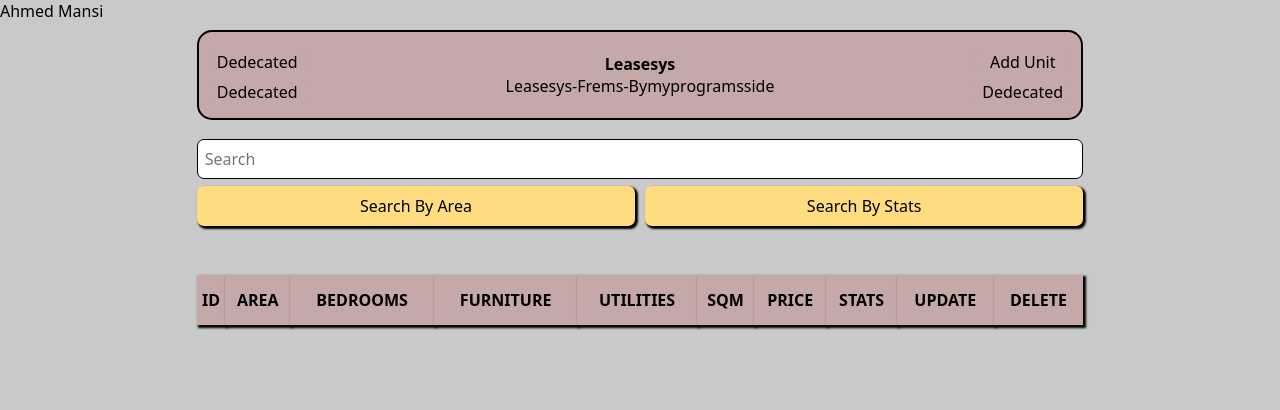
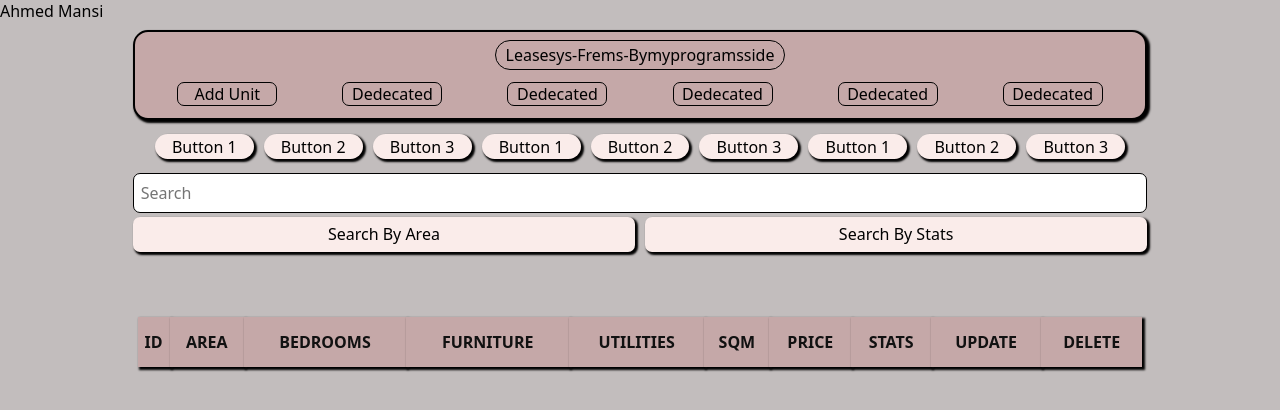
Before and after one commit to ahmedaaamm2/leasesys, a website: page index.html in a window 1280 px wide. Drawn offline with Linux system fonts and the light colour scheme.

Commit message:
added filter div

```diff
--- a/index.html
+++ b/index.html
@@ -10,20 +10,23 @@
     <div class="crud">
 
         <div class="head">
-            <div class="headBtnLeft">
+            <div class="headTop">
+                <p>leasesys-frems-bymyprogramsside</p>
+            </div>
+            <div class="headBottom">
+                <button onclick="addUnit()" id="addUnit">Add Unit</button>
                 <button id="dedecated">dedecated</button>
                 <button id="dedecated">dedecated</button>
-            </div>
-            <div>
-                <h3>Leasesys</h3>
-                <p>leasesys-frems-bymyprogramsside</p>
-            </div>
-            <div class="headBtnRight">
-                <button onclick="addUnit()" id="addUnit">Add Unit</button>
+                <button id="dedecated">dedecated</button>
+                <button id="dedecated">dedecated</button>
                 <button id="dedecated">dedecated</button>
             </div>
         </div>
 
+        <div id="filterDiv" class="filter">
+
+
+        </div>
 
         <div id ="inpusId" class="inputs-div">
             <input type="text" id="area" placeholder="area" >
@@ -46,7 +49,6 @@
                 </div>
             </div>
             <div id="deleteAll">
-
         </div>
     <div class="table-div">
         <table id="table">
--- a/main.js
+++ b/main.js
@@ -136,6 +136,7 @@ function addUnit(){
     if(fields.style.display == "none"){
         fields.style.display = "block";
         buttonFld.innerHTML = "Hide Fields"
+
     }else{
         fields.style.display = "none";
         buttonFld.innerHTML = "Add Unit"
@@ -154,17 +155,17 @@ function changeRowColor(tableId) {
 
         // Change the row color based on the context (value in the first cell)
         if (CellValue === 'Booked') {
-            row.style.backgroundColor = '#F9E897';
+            row.style.backgroundColor = '#faf9d9';
         } else if (CellValue === 'Contract') {
-            row.style.backgroundColor = '#FFC374';
+            row.style.backgroundColor = '#fae6d9';
         } else if (CellValue === 'Leased') {
-            row.style.backgroundColor = '#e6aaaa';
+            row.style.backgroundColor = '#f7d9fd';
         } else if (CellValue === 'Deposit') {
-            row.style.backgroundColor = '#EECAD5';
+            row.style.backgroundColor = '#e2d9fd';
         } else if (CellValue === 'Onhold') {
             row.style.backgroundColor = '#b7e5fa';
         } else {
-            row.style.backgroundColor = 'white'; // Default color
+            row.style.backgroundColor = '#e3fad9'; // Default color
         }
     }
 }
@@ -285,6 +286,32 @@ function searchData(value)
 
 
 
+// function for filter div located under head div
+
+function createButtons(names) {
+    const container = document.getElementById('filterDiv');
+    container.innerHTML = ''; // Clear previous buttons
+
+    names.forEach(name => {
+        const button = document.createElement('button');
+        button.textContent = name;
+        button.className = "btnId";
+        button.id = generateRandomId();
+        button.onclick = () => alert(`${name + " " +  button.className + " " + button.id } clicked!`);
+        container.appendChild(button);
+    });
+}
+
+// Example array of names
+const namesArray = ['Button 1', 'Button 2', 'Button 3', 'Button 1', 'Button 2', 'Button 3', 'Button 1', 'Button 2', 'Button 3'];
+createButtons(namesArray);
+
+
+
+// function to generate a random id
+function generateRandomId() {
+    return 'btn-' + Math.random().toString(36).substr(2, 9);
+}
 
 
 
--- a/style.css
+++ b/style.css
@@ -31,7 +31,9 @@
 
 
 body{
-    background-color: #c9c9c9;
+    background-color: #c2bdbd;
+    /* display: block; */
+
 }
 button, .head, .tableHead{
     background-color: var(--headbtnclr);
@@ -47,7 +49,7 @@ button:hover, #update:hover, #delete:hover{
     display: flex;
     flex-direction: column;
     /* background-color: var(--main-background); */
-    width: 70%;
+    width: 80%;
     padding: 0.5em .3em;
     gap: .3em;
     margin: auto;
@@ -65,16 +67,85 @@ input{
 }
 .head{
     display: flex;
-    /* flex-direction: column; */
+    flex-direction: column;
     justify-content: space-between;
     align-items: center;
     height: 90px;
     text-align: center;
     border-radius: 15px;
     padding: 0 10px;
-    /* box-shadow: var(--shado); */
+    box-shadow: var(--shado);
     border: 2px solid #000000;
+    margin-bottom: 5px;
 
+}
+
+#dedecated, #addUnit{
+    height: fit-content;
+    width: 100px;
+    padding: 0 8px;
+    box-shadow: var(--shadoless);
+    background-color: #c4c4c4;
+    font-weight: lighter;
+    border: .5px solid #000000;
+    background-color: #c5a8a8;
+    /* background-color: #bad8fa; */
+}
+
+.headTop{
+    /* background-color: #bad8fa; */
+    border-radius: 20px;
+    border: .5px solid #000000;
+    display: flex;
+    align-items: center;
+    /* height: 50px; */
+    padding: 3px 10px;
+    margin-top: 8px;
+}
+
+.headBottom{
+    height: 60px;
+    width: 100%;
+    /* background-color: #3e8feb; */
+    display: flex;
+    /* flex-direction: column; */
+    justify-content: space-around;
+    align-items: center;
+}
+
+.head, th{
+    background-color: #c5a8a8;
+    /* background-color: #e4c359; */
+}
+
+.filter{
+    height: 20px;
+    display: flex;
+    padding: 17px ;
+    overflow-x: auto;
+    overflow-y: hidden;
+    white-space: nowrap;
+    align-items: center;
+    /* background-color: #31e70c; */
+}
+
+.btnId{
+    /* background-color: #007bff; */
+    color: rgb(0, 0, 0);
+    border: none;
+    /* padding: 10px 20px; */
+    margin: 5px;
+    cursor: pointer;
+    position: relative;
+    transition: transform 0.3s ease;
+    border-radius: 5px;
+    /* background-color: #f0cfcc; */
+    border-radius: 15px;
+    height: 25PX;
+}
+
+.btnId:hover {
+    transform: translateX(5px);
 }
 
 .inputs-div{
@@ -88,7 +159,7 @@ input{
     display: flex;
     flex-direction: column;
     gap: .5em;
-    padding: 10px 0;
+    /* padding: 10px 0; */
     /* border-radius: 15px; */
 }
 
@@ -99,14 +170,15 @@ input:focus{
 
 button{
     width: 100%;
-    height: 40px;
+    height: 35px;
     border-radius: 7px;
     /* padding: 4px 0; */
     outline: none;
     border: none;
     /* color: white; */
-    margin: 3px 0 0 0;
+    /* margin: 3px 0 0 0; */
     box-shadow: var(--shado);
+    background-color: #faecea;
 }
 
 .btnSearch{
@@ -121,11 +193,22 @@ button{
 #deleteAll{
     margin: 20px 0;
 }
+
+.table-div{
+    display: flex;
+    justify-content: center;
+    /* flex-direction: row; */
+    /* background-color: var(--main-background); */
+    width: 100%;
+    padding: 0.5em .3em;
+    gap: .3em;
+    margin: auto;
+}
 table{
     width: 100%;
     text-align: center;
     border-spacing: 0 6px;
-    table-layout: auto !important;
+
 }
 
 td:hover{
@@ -133,15 +216,16 @@ td:hover{
 }
 
 #delete , #update{
-    background-color: #e7cccc;
+    background-color: #eeada7;
     box-shadow: var(--shado);
-    text-transform: uppercase;
+    text-transform: capitalize;
     border-radius: 15px;
     height: 28px;
     font: bold;
     color: #000000;
     margin-bottom: 4px;
 }
+
 
 th{
     background-color: #c5a8a8;
@@ -150,11 +234,11 @@ th{
     /* border-radius: 15px; */
     height: 50px;
     font: bold;
-    color: #000000;
+    color: #111111;
+
+
 }
 td{
-    /* background-color: #40a113; */
-    /* border-radius: 15px; */
     color: #000000;
     font: bold;
     height: 5px;
@@ -167,43 +251,14 @@ td{
 } */
 
 
-#dedecated, #addUnit{
-    height: fit-content;
-    padding: 0 8px;
-    box-shadow: var(--shadoless);
-    background-color: #c5a8a8;
-    font-weight: lighter;
-
-
-}
-
-.headBtnLeft{
-    height: 60px;
-    /* background-color: #3e8feb; */
-    display: flex;
-    flex-direction: column;
-    justify-content: space-around;
-
-
-}
-
-
-.headBtnRight{
-    height: 60px;
-    /* background-color: #3e8feb; */
-    display: flex;
-    flex-direction: column;
-    justify-content: space-around;
-}
-
-.head{
-    background-color: #c5a8a8;
-}
 
 
 
 
- @media only screen and (max-width: 600px) {
+
+
+
+@media only screen and (max-width: 900px) {
     *{
         padding: 0px;
         margin: 0px;
```
Also changed, not shown: 1 other file. Lines whose indentation alone changed are shown as unchanged.
